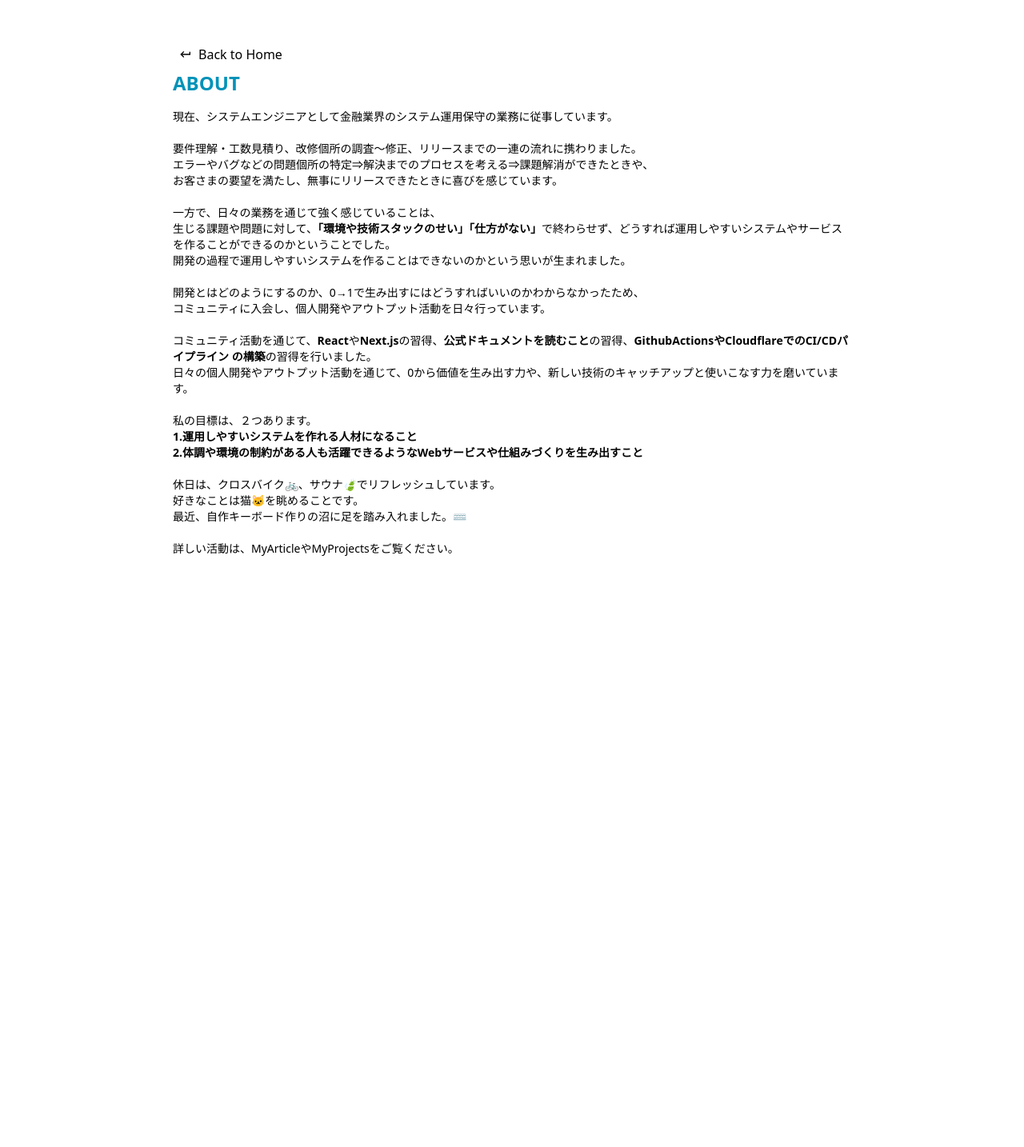
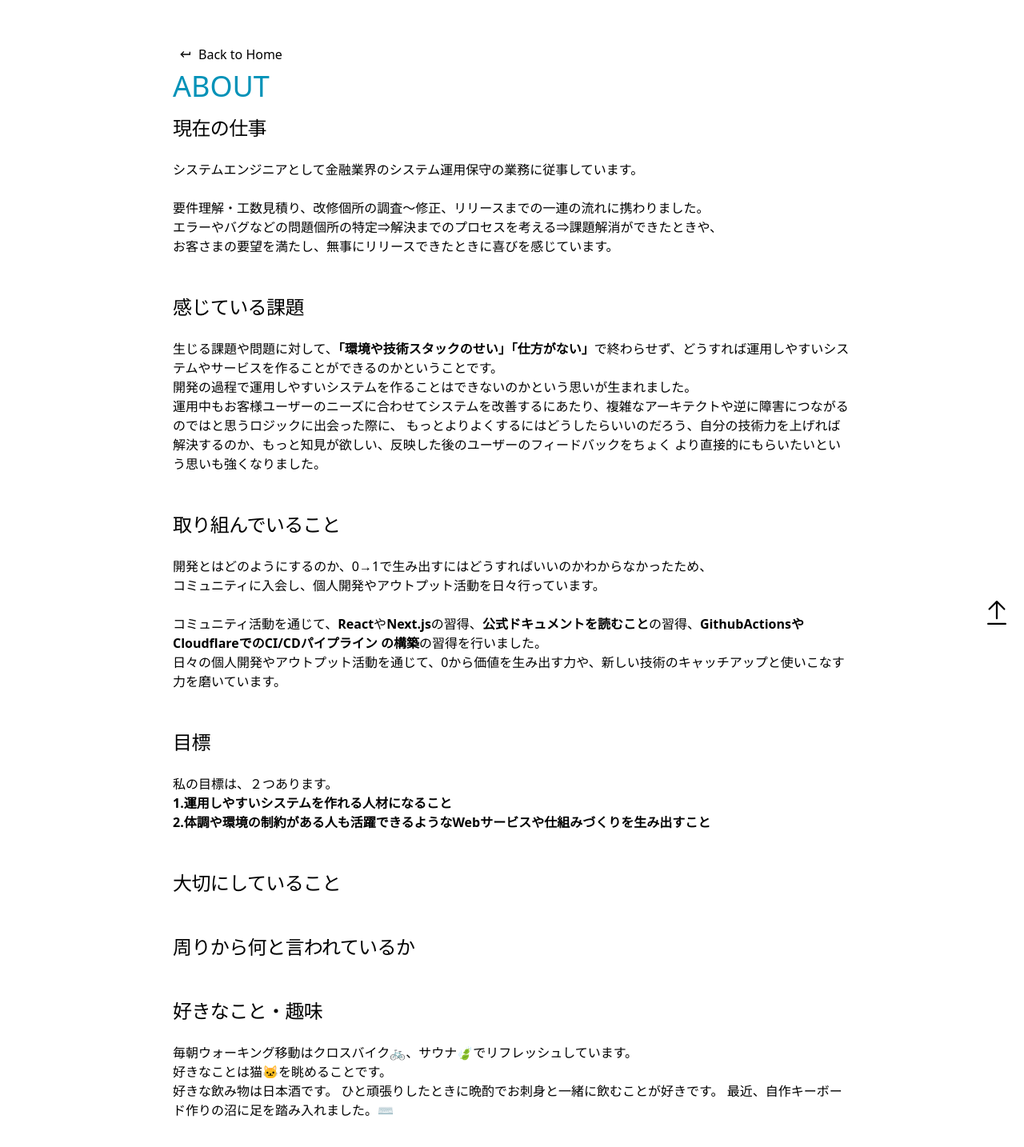
Before and after one commit to asa129/my-portfolio, a Next.js app: page /about in a window 1280 px wide. Shown: the top 1434 px of the page at 80% size. Before the commit the page ends 800 px from the top, so only its background shows below. Built offline with nearby package versions, Linux system fonts and the light colour scheme.

Commit message:
ホバーを明るくした

```diff
--- a/src/app/about/page.tsx
+++ b/src/app/about/page.tsx
@@ -1,5 +1,6 @@
 import Link from "next/link";
 import React from "react";
+import { GoMoveToTop } from "react-icons/go";
 import { MdKeyboardReturn } from "react-icons/md";
 
 export default function page() {
@@ -12,11 +13,15 @@ export default function page() {
             Back to Home
           </Link>
         </div>
-        <h1 className="lg:static sticky top-0 lg:bg-background/0 bg-background/20 xl:text-2xl lg:text-xl text-lg font-bold text-cyan-600 mb-4">
+        <h1 className="lg:static sticky top-0 lg:bg-background/0 bg-background/20 lg:text-4xl text-lg text-cyan-600 mb-4">
           ABOUT
         </h1>
-        <p className="lg:text-sm text-xs text-foreground dark:text-foreground/60">
-          現在、システムエンジニアとして金融業界のシステム運用保守の業務に従事しています。
+        <section className="mb-12">
+          <h2 className="mb-6 text-2xl  tracking-tight text-foreground">
+            現在の仕事
+          </h2>
+          <p>
+            システムエンジニアとして金融業界のシステム運用保守の業務に従事しています。
             <br />
             <br />
             要件理解・工数見積り、改修個所の調査～修正、リリースまでの一連の流れに携わりました。
@@ -24,17 +29,29 @@ export default function page() {
             エラーやバグなどの問題個所の特定⇒解決までのプロセスを考える⇒課題解消ができたときや、
             <br />
             お客さまの要望を満たし、無事にリリースできたときに喜びを感じています。
-          <br />
-          <br />
-          一方で、日々の業務を通じて強く感じていることは、
-          <br />
+          </p>
+        </section>
+        <section className="mb-12">
+          <h2 className="mb-6 text-2xl  tracking-tight text-foreground">
+            感じている課題
+          </h2>
+          <p>
             生じる課題や問題に対して、
             <b>「環境や技術スタックのせい」「仕方がない」</b>
-          で終わらせず、どうすれば運用しやすいシステムやサービスを作ることができるのかということでした。
+            で終わらせず、どうすれば運用しやすいシステムやサービスを作ることができるのかということです。
             <br />
             開発の過程で運用しやすいシステムを作ることはできないのかという思いが生まれました。
             <br />
-          <br />
+            運用中もお客様ユーザーのニーズに合わせてシステムを改善するにあたり、複雑なアーキテクトや逆に障害につながるのではと思うロジックに出会った際に、
+            もっとよりよくするにはどうしたらいいのだろう、自分の技術力を上げれば解決するのか、もっと知見が欲しい、反映した後のユーザーのフィードバックをちょく
+            より直接的にもらいたいという思いも強くなりました。
+          </p>
+        </section>
+        <section className="mb-12">
+          <h2 className="mb-6 text-2xl  tracking-tight text-foreground">
+            取り組んでいること
+          </h2>
+          <p>
             開発とはどのようにするのか、0→1で生み出すにはどうすればいいのかわからなかったため、
             <br />
             コミュニティに入会し、個人開発やアウトプット活動を日々行っています。
@@ -46,8 +63,13 @@ export default function page() {
             の習得を行いました。
             <br />
             日々の個人開発やアウトプット活動を通じて、0から価値を生み出す力や、新しい技術のキャッチアップと使いこなす力を磨いています。
-          <br />
-          <br />
+          </p>
+        </section>
+        <section className="mb-12">
+          <h2 className="mb-6 text-2xl  tracking-tight text-foreground">
+            目標
+          </h2>
+          <p>
             私の目標は、２つあります。
             <br />
             <b>1.運用しやすいシステムを作れる人材になること</b>
@@ -55,17 +77,35 @@ export default function page() {
             <b>
               2.体調や環境の制約がある人も活躍できるようなWebサービスや仕組みづくりを生み出すこと
             </b>
-          <br />
-          <br />
-          休日は、クロスバイク🚲、サウナ🍃でリフレッシュしています。
+          </p>
+        </section>
+        <section className="mb-12">
+          <h2 className="mb-6 text-2xl  tracking-tight text-foreground">
+            大切にしていること
+          </h2>
+        </section>
+        <section className="mb-12">
+          <h2 className="mb-6 text-2xl  tracking-tight text-foreground">
+            周りから何と言われているか
+          </h2>
+        </section>
+        <section className="mb-12">
+          <h2 className="mb-6 text-2xl  tracking-tight text-foreground">
+            好きなこと・趣味
+          </h2>
+          <p>
+            毎朝ウォーキング移動はクロスバイク🚲、サウナ🍃でリフレッシュしています。
             <br />
             好きなことは猫🐱を眺めることです。
             <br />
+            好きな飲み物は日本酒です。
+            ひと頑張りしたときに晩酌でお刺身と一緒に飲むことが好きです。
             最近、自作キーボード作りの沼に足を踏み入れました。⌨
-          <br />
-          <br />
-          詳しい活動は、MyArticleやMyProjectsをご覧ください。
           </p>
+        </section>
+        <Link href="/about" scroll={true}>
+          <GoMoveToTop className="text-4xl text-foreground dark:text-foreground/60 fixed bottom-4 right-4" />
+        </Link>
       </div>
     </div>
   );
--- a/src/app/articles/page.tsx
+++ b/src/app/articles/page.tsx
@@ -10,7 +10,7 @@ export default function allArticle() {
     return {
       id: article.id,
       title: article.title,
-      body: article.body.substring(0, 150).concat("．．．"),
+      body: article.body.substring(0, 150).concat("..."),
       likes_count: article.likes_count,
       stocks_count: article.stocks_count,
       url: article.url,
--- a/src/components/about.tsx
+++ b/src/components/about.tsx
@@ -75,7 +75,7 @@ export default function About() {
       <br />
       <Button
         variant="ghost"
-        className="text-foreground/60 hover:bg-cyan-200/20 hover:dark:bg-cyan-50/5 hover:text-neutral"
+        className="text-foreground/60 hover:bg-cyan-200/60 hover:dark:bg-cyan-50/5 hover:text-neutral"
       >
         <Link href="/about">
           {/* <Link href="https://qiita.com/asa129" target="_blank"> */}
--- a/src/components/article.tsx
+++ b/src/components/article.tsx
@@ -24,7 +24,7 @@ export default function Article() {
             return (
               <div
                 key={article.id}
-                className="rounded hover:bg-cyan-200/20 hover:dark:bg-cyan-50/5 hover:text-accent-foreground"
+                className="rounded hover:bg-cyan-200/60 hover:dark:bg-cyan-50/5 hover:text-accent-foreground"
               >
                 <Link href={article.url} target="_blank">
                   <section className="grid xl:grid-cols-2 lg:grid-cols-5 xl:m-4 p-2 my-2">
@@ -61,7 +61,7 @@ export default function Article() {
           })}
         <Button
           variant="ghost"
-          className="text-foreground/60 hover:bg-cyan-200/20 hover:dark:bg-cyan-50/5 hover:text-neutral"
+          className="text-foreground/60 hover:bg-cyan-200/60 hover:dark:bg-cyan-50/5 hover:text-neutral"
         >
           <Link href="/articles" target="_blank">
             {/* <Link href="https://qiita.com/asa129" target="_blank"> */}
--- a/src/components/experience.tsx
+++ b/src/components/experience.tsx
@@ -7,7 +7,7 @@ export default function Experience() {
       <h1 className="lg:static sticky top-0 lg:bg-background/0 bg-background/20 xl:text-2xl text-xl font-bold text-foreground/80 mb-4">
         My Experience
       </h1>
-      <div className="grid xl:grid-cols-2 lg:grid-cols-5 xl:m-4 p-2 my-2 rounded items-start hover:bg-cyan-200/20 hover:dark:bg-cyan-50/5 hover:text-accent-foreground my-4 p-2">
+      <div className="grid xl:grid-cols-2 lg:grid-cols-5 xl:m-4 p-2 my-2 rounded items-start hover:bg-cyan-200/60 hover:dark:bg-cyan-50/5 hover:text-accent-foreground my-4 p-2">
         <div className="text-sm text-foreground/50 xl:col-span-1 lg:col-span-2">
           <h2 className="text-xl font-semibold text-foreground/80">銀行業界</h2>
           <h3 className="text-xl font-semibold text-foreground/80 mr-2">
@@ -51,7 +51,7 @@ export default function Experience() {
           </div>
         </div>
       </div>
-      <div className="grid xl:grid-cols-2 lg:grid-cols-5 xl:m-4 p-2 my-2 rounded hover:bg-cyan-200/20 hover:dark:bg-cyan-50/5 hover:text-accent-foreground my-4 p-2">
+      <div className="grid xl:grid-cols-2 lg:grid-cols-5 xl:m-4 p-2 my-2 rounded hover:bg-cyan-200/60 hover:dark:bg-cyan-50/5 hover:text-accent-foreground my-4 p-2">
         <div className="text-sm text-foreground/50 xl:col-span-1 lg:col-span-2">
           <h2 className="text-xl font-semibold text-foreground/80">保険業界</h2>
           <h3 className="text-xl font-semibold text-foreground/80">
@@ -90,7 +90,7 @@ export default function Experience() {
           </div>
         </div>
       </div>
-      <div className="grid xl:grid-cols-2 lg:grid-cols-5 xl:m-4 p-2 my-2 rounded hover:bg-cyan-200/20 hover:dark:bg-cyan-50/5 hover:text-accent-foreground my-4 p-2">
+      <div className="grid xl:grid-cols-2 lg:grid-cols-5 xl:m-4 p-2 my-2 rounded hover:bg-cyan-200/60 hover:dark:bg-cyan-50/5 hover:text-accent-foreground my-4 p-2">
         <div className="text-sm text-foreground dark:text-foreground/50 xl:col-span-1 lg:col-span-2">
           <h2 className="text-xl font-semibold text-foreground/80">研修期間</h2>
           2020年8月 - 2021年3月
--- a/src/components/molecules/sliceArticles.tsx
+++ b/src/components/molecules/sliceArticles.tsx
@@ -35,7 +35,7 @@ export default function SliceArticles({ data }: { data: ArticleType[] }) {
   const [index, setIndex] = useState(0);
   const displayData = data.slice(index * 8, (index + 1) * 8);
   return (
-    <div className="bg-gradient-to-br from-background to-white/30 dark:to-white/10 h-screen min-h-screen overflow-hidden flex flex-col">
+    <div className="bg-gradient-to-br from-background via-blue-50/30 to-white/30 dark:via-blue-50/10 dark:to-white/10 h-screen min-h-screen overflow-hidden flex flex-col">
       <section id="article" className="m-2 flex-1 min-h-0 flex flex-col">
         <div className="flex justify-start items-center gap-4 xl:text-2xl lg:text-xl text-lg font-bold text-foreground dark:text-foreground/80 mb-4">
           <div className="bg-gradient-to-br from-background to-white/30 dark:to-white/10 p-2 rounded-lg">
@@ -54,10 +54,10 @@ export default function SliceArticles({ data }: { data: ArticleType[] }) {
               return (
                 <div
                   key={article.id}
-                  className="rounded hover:bg-cyan-200/20 hover:dark:bg-cyan-50/5 hover:text-accent-foreground"
+                  className="rounded hover:bg-cyan-200/60 hover:dark:bg-cyan-50/5 hover:text-accent-foreground"
                 >
                   <Link href={article.url} target="_blank">
-                    <section className="xl:m-4 p--2">
+                    <section className="xl:m-4 p-2">
                       <Image
                         src={article.ogpImage}
                         width={300}
@@ -66,7 +66,7 @@ export default function SliceArticles({ data }: { data: ArticleType[] }) {
                         className="rounded-lg"
                       />
 
-                      <div className="mx-2">
+                      <div className="mx-2 text-wrap">
                         <h2 className="font-bold text-foreground dark:text-foreground/80 my-2">
                           {article.title}
                         </h2>
--- a/src/components/project.tsx
+++ b/src/components/project.tsx
@@ -19,7 +19,7 @@ export default function Project() {
         {/* メインプロジェクト */}
         <Link href="/projects/osake">
           {/* お酒添加物チェッカー */}
-          <div className="grid xl:grid-cols-2 lg:grid-cols-5 xl:m-4 p-2 my-2 rounded hover:bg-cyan-200/20 hover:dark:bg-cyan-50/5 hover:text-neutral">
+          <div className="grid xl:grid-cols-2 lg:grid-cols-5 xl:m-4 p-2 my-2 rounded hover:bg-cyan-200/60 hover:dark:bg-cyan-50/5 hover:text-neutral">
             <Image
               src="/images/addiless-alcohol-app.png"
               width={300}
@@ -57,7 +57,7 @@ export default function Project() {
           </div>
         </Link>
 
-        <div className="grid xl:grid-cols-2 lg:grid-cols-5 xl:m-4 p-2 my-2 rounded hover:bg-cyan-200/20 hover:dark:bg-cyan-50/5 hover:text-neutral">
+        <div className="grid xl:grid-cols-2 lg:grid-cols-5 xl:m-4 p-2 my-2 rounded hover:bg-cyan-200/60 hover:dark:bg-cyan-50/5 hover:text-neutral">
           {/* アウトップサポートサービス */}
           <Image
             src="/images/character_program_fast.png"
@@ -98,7 +98,7 @@ export default function Project() {
         </div>
         <Button
           variant="ghost"
-          className="text-foreground dark:text-foreground/60 hover:bg-cyan-200/20 hover:dark:bg-cyan-50/5 hover:text-neutral flex justify-end"
+          className="text-foreground dark:text-foreground/60 hover:bg-cyan-200/60 hover:dark:bg-cyan-50/5 hover:text-neutral flex justify-end"
         >
           <Link
             href="https://www.notion.so/OutputFirst-25b56d8768b980ae9feceb3c87d8e275?source=copy_link"
@@ -117,7 +117,7 @@ export default function Project() {
             return (
               <div key={project.id}>
                 <Link href={project.url} target="_blank">
-                  <div className="grid xl:grid-cols-2 lg:grid-cols-5 xl:m-4 lg:m-2 my-2 p-2 rounded hover:bg-cyan-200/20 hover:dark:bg-cyan-50/5 hover:text-neutral">
+                  <div className="grid xl:grid-cols-2 lg:grid-cols-5 xl:m-4 lg:m-2 my-2 p-2 rounded hover:bg-cyan-200/60 hover:dark:bg-cyan-50/5 hover:text-neutral">
                     <div className="xl:col-span-1 lg:col-span-2">
                       <Image
                         src={project.image}
@@ -154,7 +154,7 @@ export default function Project() {
 
                 <Button
                   variant="ghost"
-                  className="text-foreground dark:text-foreground/60 hover:bg-cyan-200/20 hover:dark:bg-cyan-50/5 hover:text-neutral flex justify-end"
+                  className="text-foreground dark:text-foreground/60 hover:bg-cyan-200/60 hover:dark:bg-cyan-50/5 hover:text-neutral flex justify-end"
                 >
                   <Link href={project.qiitaUrl} target="_blank">
                     ⇒ 学習時の記事
```
Lines whose indentation alone changed are shown as unchanged.
